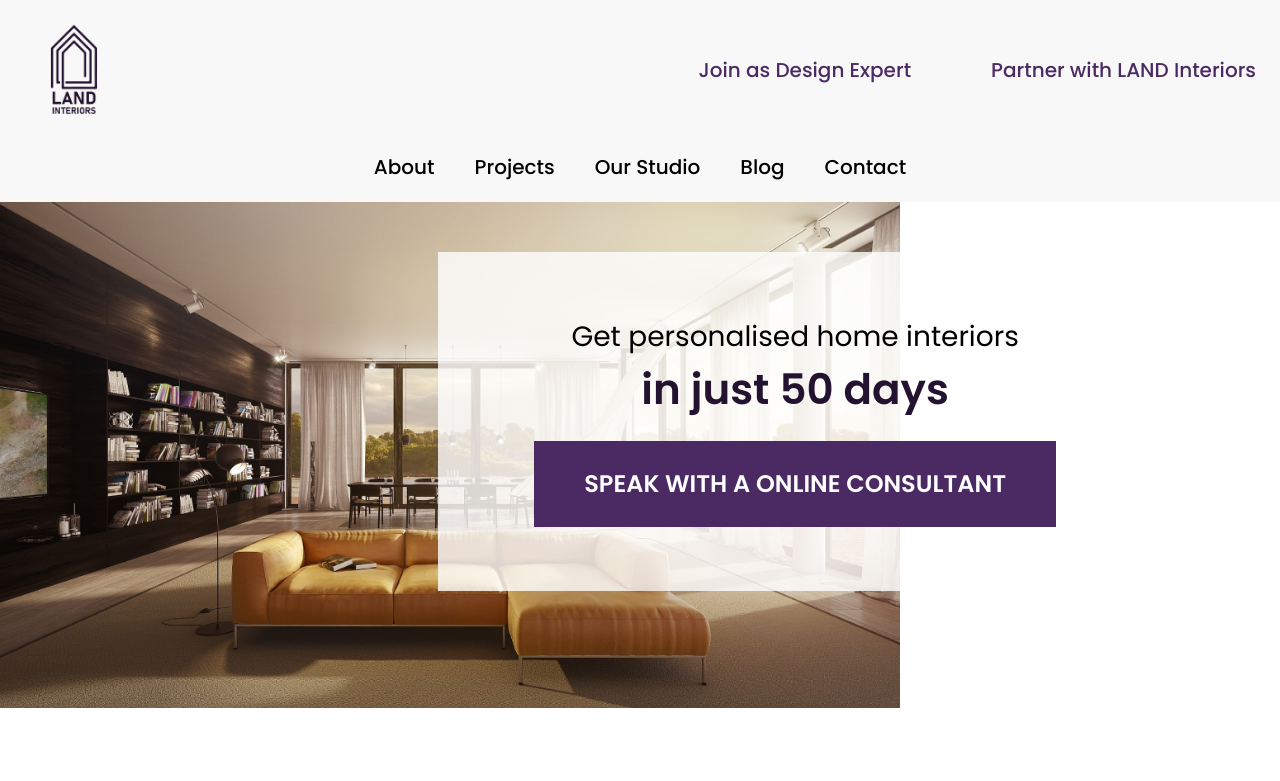
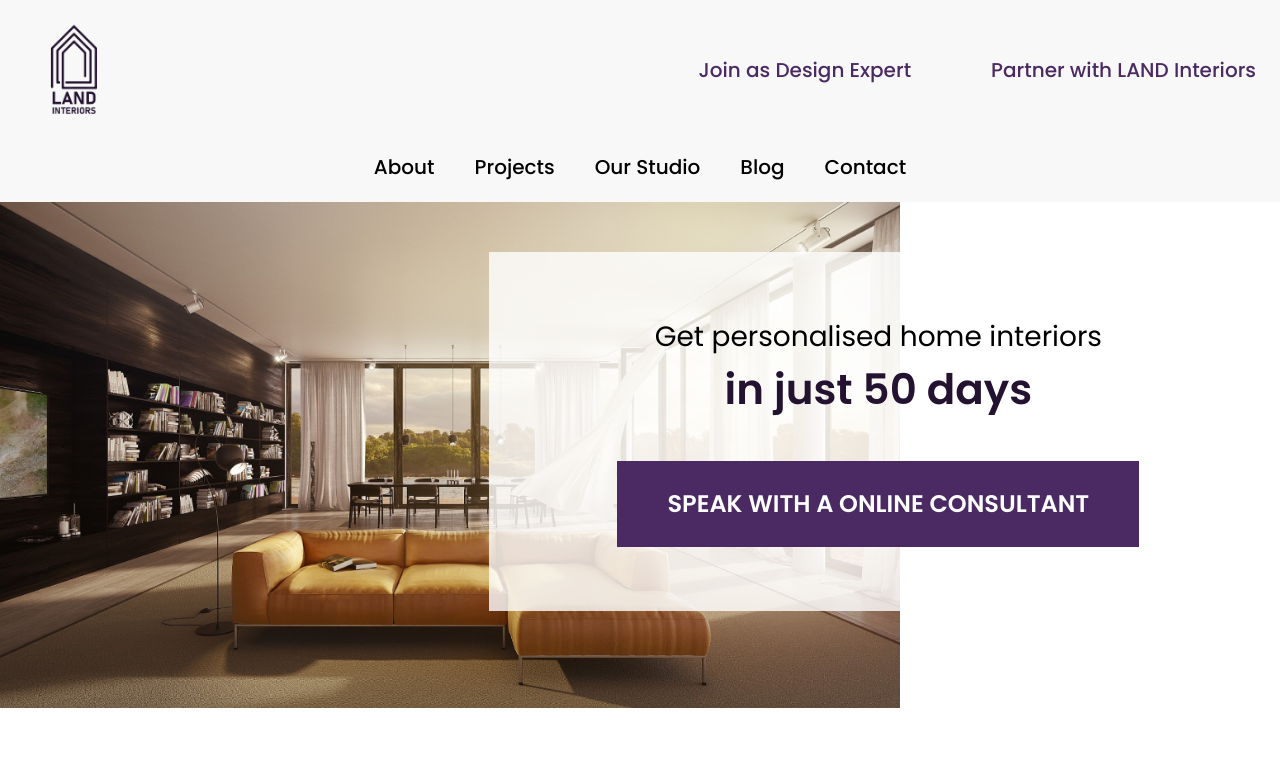
Before and after one commit to talhabytheway/land-interiors-UI, a React (Create React App) app: page / in a window 1280 px wide. Shown: the top 781 px of the page. Built offline with nearby package versions, Linux system fonts and the light colour scheme.

Commit message:
Fix Margin Top & Margin Left

```diff
--- a/src/components/Hero/Hero.jsx
+++ b/src/components/Hero/Hero.jsx
@@ -5,11 +5,11 @@ const Hero = () => {
   return (
     <div className="lg:max-w-[1440px] xl:max-w-[1600px] mx-auto relative min-h-[400px] sm:min-h-[500px]">
       <img src={heroImg} alt="" className="w-full md:max-w-[786px] lg:max-w-[900px]" />
-      <div className="mx-auto w-full md:w-auto absolute top-[40%] sm:top-[45%] right-0 lg:right-[10%] md:top-[70px] lg:top-[50px]">
-      <div className="bg-white bg-opacity-80 max-w-[375] sm:max-w-auto mx-2 sm:mx-4 md:mx-0 py-[1rem] md:py-[2rem] md:px-[4rem] lg:py-[4rem] lg:px-[6rem]  text-center">
+      <div className="mx-auto w-full md:w-auto absolute top-[40%] sm:top-[45%] right-0 lg:right-[1%] md:top-[70px] lg:top-[50px]">
+      <div className="bg-white bg-opacity-80 max-w-[375] sm:max-w-auto mx-2 sm:mx-4 md:mx-0 py-[1rem] md:py-[2rem] md:px-[4rem] lg:py-[4rem] lg:px-[8rem]  text-center">
         <h2 className="text-[20px] md:text-[28px] ">Get personalised home interiors</h2>
         <p className="text-[36px] md:text-[42px] font-semibold text-purpD">in just 50 days</p>
-        <span className="text-[16px] md:text-[24px] font-semibold py-[15px] md:py-[20px] lg:py-[25px] px-[20px] md:px-[30px] lg:px-[50px] bg-purp text-white inline-block mt-5">SPEAK WITH A ONLINE CONSULTANT</span>
+        <span className="text-[16px] md:text-[24px] font-semibold py-[15px] md:py-[20px] lg:py-[25px] px-[20px] md:px-[30px] lg:px-[50px] bg-purp text-white inline-block mt-10">SPEAK WITH A ONLINE CONSULTANT</span>
       </div>
       </div>
     </div>
```
